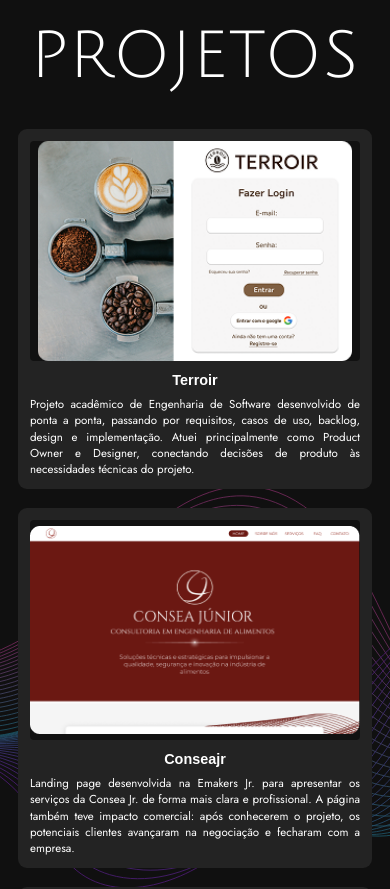
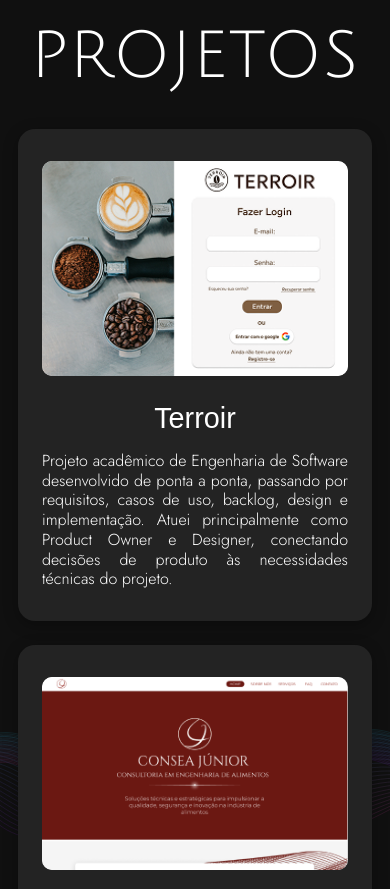
Before and after one commit to ninanovikoffr/Portfolio, a React (Vite) app: page / in a window 390 px wide. Shown: the part 3305-4194 px from the top of the page. Built offline with nearby package versions, Linux system fonts and the light colour scheme; a web font is replaced by a local one.

Commit message:
outros projetos atualizado

```diff
--- a/src/main.jsx
+++ b/src/main.jsx
@@ -187,6 +187,11 @@
 function OtherProjects() {
   return (
     <section className="section other-projects-section">
+      <img
+        className="other-projects-section__lines"
+        src={asset('linhas.svg')}
+        alt=""
+      />
       <div className="container">
         <h2 className="section-heading">
           Outros projetos
@@ -328,12 +333,7 @@
         <About />
       </main>
 
-      <footer className="site-footer">
-        <div className="container">
-          Nina Novikroff
-          <span>© 2025</span>
-        </div>
-      </footer>
+
     </>
   )
 }
--- a/src/styles.css
+++ b/src/styles.css
@@ -410,52 +410,86 @@
 
 .other-projects-section {
   position: relative;
-  background: url('/assets/linhas.svg') center / 100% auto no-repeat;
   z-index: 1;
 }
 
+/* Transformamos o background da seção em uma imagem absoluta pra não sofrer cortes */
+.other-projects-section__lines {
+  position: absolute;
+  top: 50%;
+  left: 50%;
+  transform: translate(-50%, -50%);
+  width: 100%;
+  height: auto;
+  z-index: 0;
+  pointer-events: none;
+}
+
+.other-projects-section .container {
+  position: relative;
+  z-index: 2;
+}
+
 .other-projects {
-  display: grid;
-  grid-template-columns: repeat(3, minmax(0, 1fr));
-  gap: 1.6rem;
-  max-width: 1168px;
+  display: flex;
+  justify-content: center;
+  flex-wrap: wrap;
+  gap: 30px;
+  max-width: 1200px;
   margin-inline: auto;
 }
 
 .project-card {
   position: relative;
   z-index: 1;
-  min-width: 0;
-  padding: 0.75rem;
-  border-radius: 9px;
-  background: var(--surface);
+  width: 372px;
+  height: 541px;
+  border-radius: 17px;
+  background: #232323;
+  padding: 20px 18px 50px 18px;
+  display: flex;
+  flex-direction: column;
+  align-items: center;
+  box-shadow: 0 4px 15px rgba(0,0,0,0.3);
+}
+
+.project-card img {
+  width: 301px;
+  height: 211px;
+  aspect-ratio: 97/68;
+  border-radius: 10px;
+  object-fit: cover;
+  background: lightgray 50% / cover no-repeat;
+  margin-bottom: 25px;
+}
+
+.project-card img[src*="conseajr"] {
+  width: 334.257px;
+  height: 211px;
+  aspect-ratio: 160/101;
 }
 
 .project-card h3 {
-  margin-top: 0.7rem;
-  margin-bottom: 0.5rem;
+  margin: 0 0 15px 0;
   text-align: center;
+  color: #FFF;
   font-family: "Zen Dots", sans-serif;
-  font-size: clamp(0.9rem, 1.8vw, 1.2rem);
+  font-size: 36px;
+  font-style: normal;
+  font-weight: 400;
+  line-height: 123.183%;
 }
 
 .project-card p {
   margin: 0;
+  color: #FFF;
   text-align: justify;
   font-family: 'Jost', sans-serif;
-  color: var(--muted);
-  font-size: 0.65rem;
-  line-height: 1.4;
+  font-size: 20px;
+  font-style: normal;
+  font-weight: 300;
+  line-height: 123.183%;
 }
-
-.project-card img {
-  width: 100%;
-  aspect-ratio: 1.5;
-  object-fit: contain;
-  border-radius: 4px;
-  background: #111;
-}
-
 
 /* =========================
    SKILLS
@@ -463,7 +497,7 @@
 
 .skills-section {
   position: relative;
-  z-index: 1;
+  z-index: 1; /* Transparente por padrão, deixa a imagem linhas.svg aparecer! */
 }
 
 .skills-layout {
@@ -674,13 +708,38 @@
     font-size: 1.1rem;
   }
 
+  .other-projects-section__lines {
+    /* Simula a proporção que era usada pelo background-size: auto 100% */
+    margin-top: -3%;
+    width: auto;
+    height: 100%;
+  }
+
   .other-projects {
-    grid-template-columns: 1fr;
-    gap: 1.2rem;
+    flex-direction: column;
+    align-items: center;
+    gap: 1.5rem;
+  }
+
+  .project-card {
+    width: 100%;
+    height: auto;
+    padding: 2rem 1.5rem;
+  }
+
+  .project-card img,
+  .project-card img[src*="conseajr"] {
+    width: 100%;
+    height: auto;
+    aspect-ratio: auto;
+  }
+
+  .project-card h3 {
+    font-size: 1.8rem;
   }
 
   .project-card p {
-    font-size: 0.72rem;
+    font-size: 1rem;
   }
 
   .skills-layout {
@@ -723,10 +782,6 @@
     display: none;
   }
 
-  .other-projects-section {
-    background-size: auto 100%;
-  }
-
   .site-header::before {
     top: -20px;
     right: 0;
```
